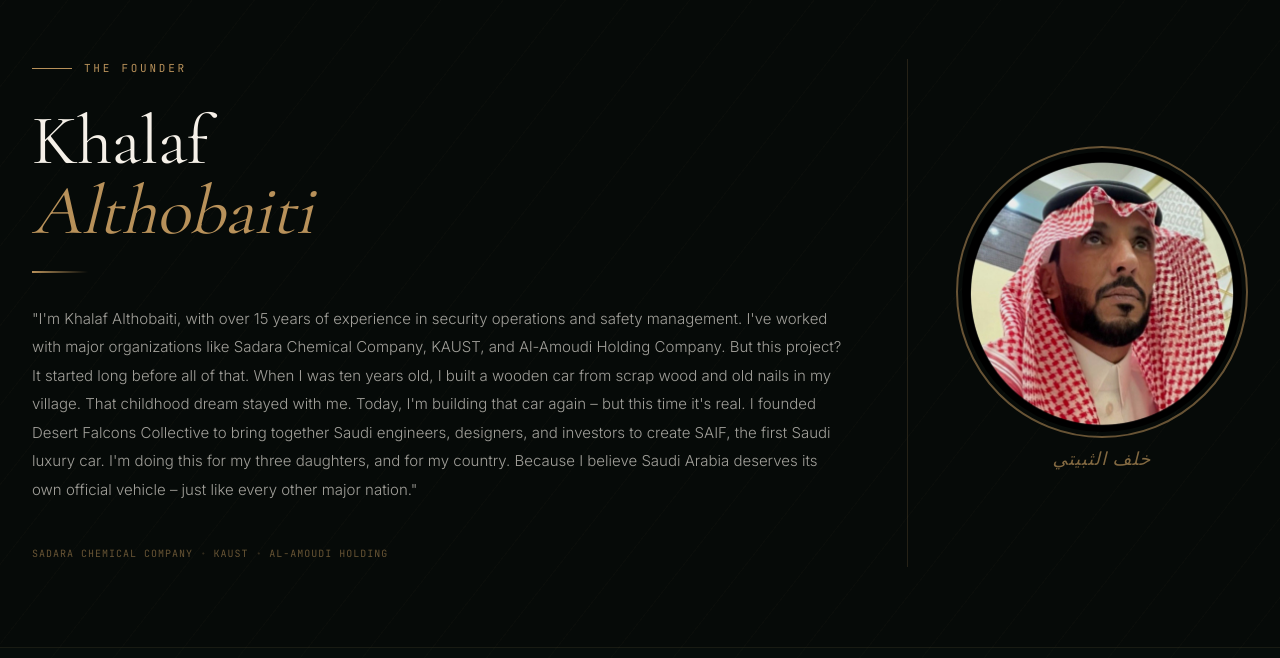
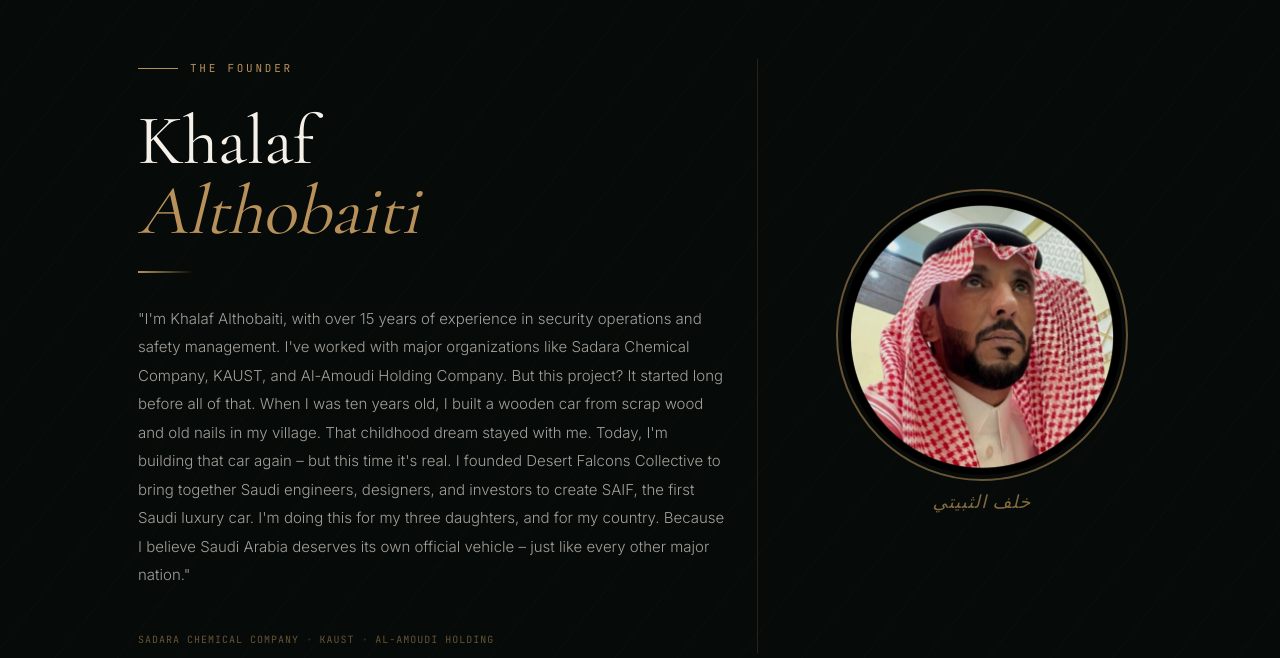
Before and after one commit to jwebdesignservice/desert-falcons, a plain HTML site: page founders-story.html in a window 1280 px wide. Shown: the part 822-1480 px from the top of the page. Drawn offline with nearby package versions, Linux system fonts and the light colour scheme.

Commit message:
Narrow founder bio left column — cap at 620px, centered grid with gap

```diff
--- a/founders-story.css
+++ b/founders-story.css
@@ -1719,8 +1719,9 @@
     position: relative;
     z-index: 1;
     display: grid;
-    grid-template-columns: 1fr 340px;
-    gap: 0;
+    grid-template-columns: minmax(0, 620px) 320px;
+    gap: 0 4rem;
+    justify-content: center;
     max-width: 1400px;
     width: 100%;
     margin: 0 auto;
@@ -1730,7 +1731,7 @@
 
 /* LEFT side */
 .fi-editorial-left {
-    padding-right: 4rem;
+    padding-right: 2rem;
     border-right: 1px solid rgba(184, 145, 90, 0.18);
 }
 
@@ -1809,7 +1810,7 @@
 
 /* RIGHT side — portrait */
 .fi-editorial-right {
-    padding-left: 3rem;
+    padding-left: 0;
     display: flex;
     justify-content: center;
 }
```
